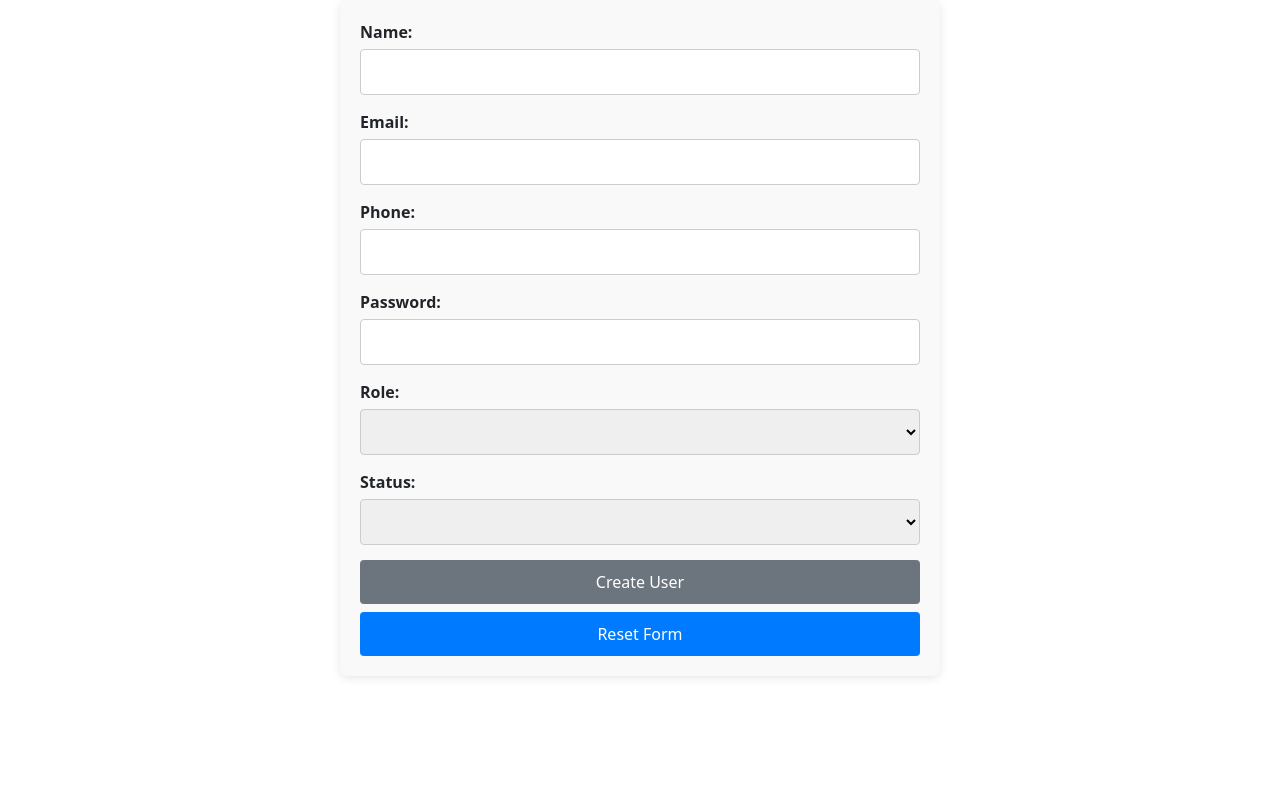
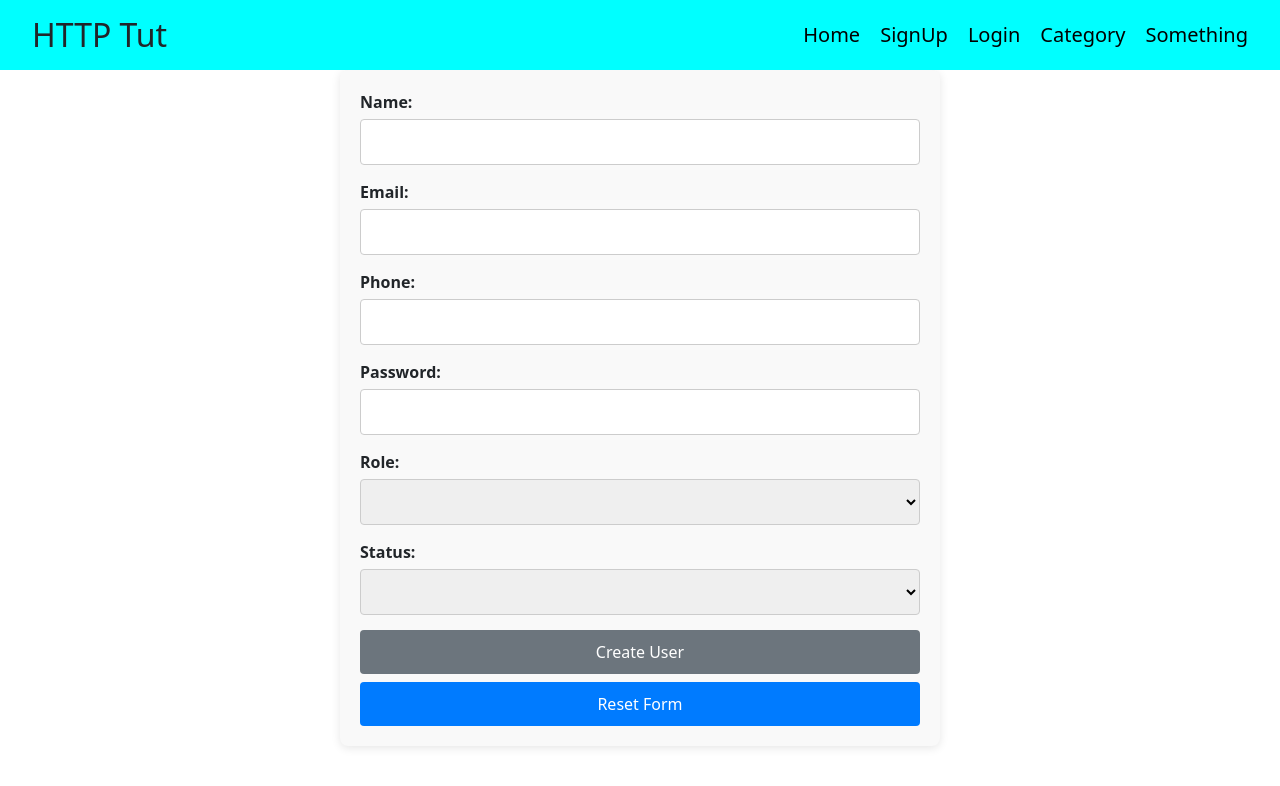
Before and after one commit to Pagalavan7/HTTP_Modules-Angular, an Angular app: page / in a window 1280 px wide. Shown: the top 786 px of the page. Built offline with nearby package versions, Linux system fonts and the light colour scheme.

Commit message:
navbar add

```diff
--- a/src/app/app.component.html
+++ b/src/app/app.component.html
@@ -1 +1,3 @@
+<app-navbar></app-navbar>
+<router-outlet></router-outlet>
 <app-form></app-form>
--- a/src/app/app.component.ts
+++ b/src/app/app.component.ts
@@ -2,11 +2,12 @@ import { Component, ViewChild } from '@angular/core';
 import { RouterOutlet } from '@angular/router';
 import { NgForm } from '@angular/forms';
 import { FormComponent } from './form/form.component';
+import { NavbarComponent } from './navbar/navbar.component';
 
 @Component({
   selector: 'app-root',
   standalone: true,
-  imports: [RouterOutlet, FormComponent],
+  imports: [RouterOutlet, FormComponent, NavbarComponent],
   templateUrl: './app.component.html',
   styleUrl: './app.component.css',
 })
--- a/src/app/app.routes.ts
+++ b/src/app/app.routes.ts
@@ -1,3 +1,5 @@
 import { Routes } from '@angular/router';
 
-export const routes: Routes = [];
+export const routes: Routes = [
+  // {path:'home',component:}
+];
--- /dev/null
+++ b/src/app/home/home.component.html
@@ -0,0 +1 @@
+<p>home works!</p>
--- /dev/null
+++ b/src/app/navbar/navbar.component.css
@@ -0,0 +1,37 @@
+*,
+*::before,
+*::after {
+  box-sizing: border-box;
+  padding: 0;
+  margin: 0;
+}
+
+.navbar {
+  background-color: aqua;
+  width: 100%;
+  padding: 1em 2em;
+}
+h2 {
+  margin: 0;
+}
+
+nav {
+  width: 100%;
+  display: flex;
+  justify-content: space-between;
+  align-items: center;
+}
+
+nav .nav-items ul {
+  display: flex;
+  list-style: none;
+  font-size: 1.25rem;
+}
+nav li {
+  margin-left: 1em;
+}
+
+nav a {
+  text-decoration: none;
+  color: black;
+}
--- /dev/null
+++ b/src/app/navbar/navbar.component.html
@@ -0,0 +1,16 @@
+<div class="navbar">
+  <nav>
+    <div class="title">
+      <h2>HTTP Tut</h2>
+    </div>
+    <div class="nav-items">
+      <ul>
+        <li><a href="home">Home</a></li>
+        <li><a href="signup">SignUp</a></li>
+        <li><a href="login">Login</a></li>
+        <li><a href="category">Category</a></li>
+        <li><a href="something">Something</a></li>
+      </ul>
+    </div>
+  </nav>
+</div>
--- a/src/styles.css
+++ b/src/styles.css
@@ -1,2 +1,10 @@
 /* You can add global styles to this file, and also import other style files */
 @import "../node_modules/bootstrap/dist/css/bootstrap.min.css";
+
+*,
+*::before,
+*::after {
+  box-sizing: border-box;
+  padding: 0;
+  margin: 0;
+}
```
Also changed, not shown: src/app/home/home.component.ts (added, +12 -0 lines), src/app/navbar/navbar.component.ts (added, +12 -0 lines), src/app/home/home.component.css (added), 1 other file (tests, documents, lock files or other folders).
